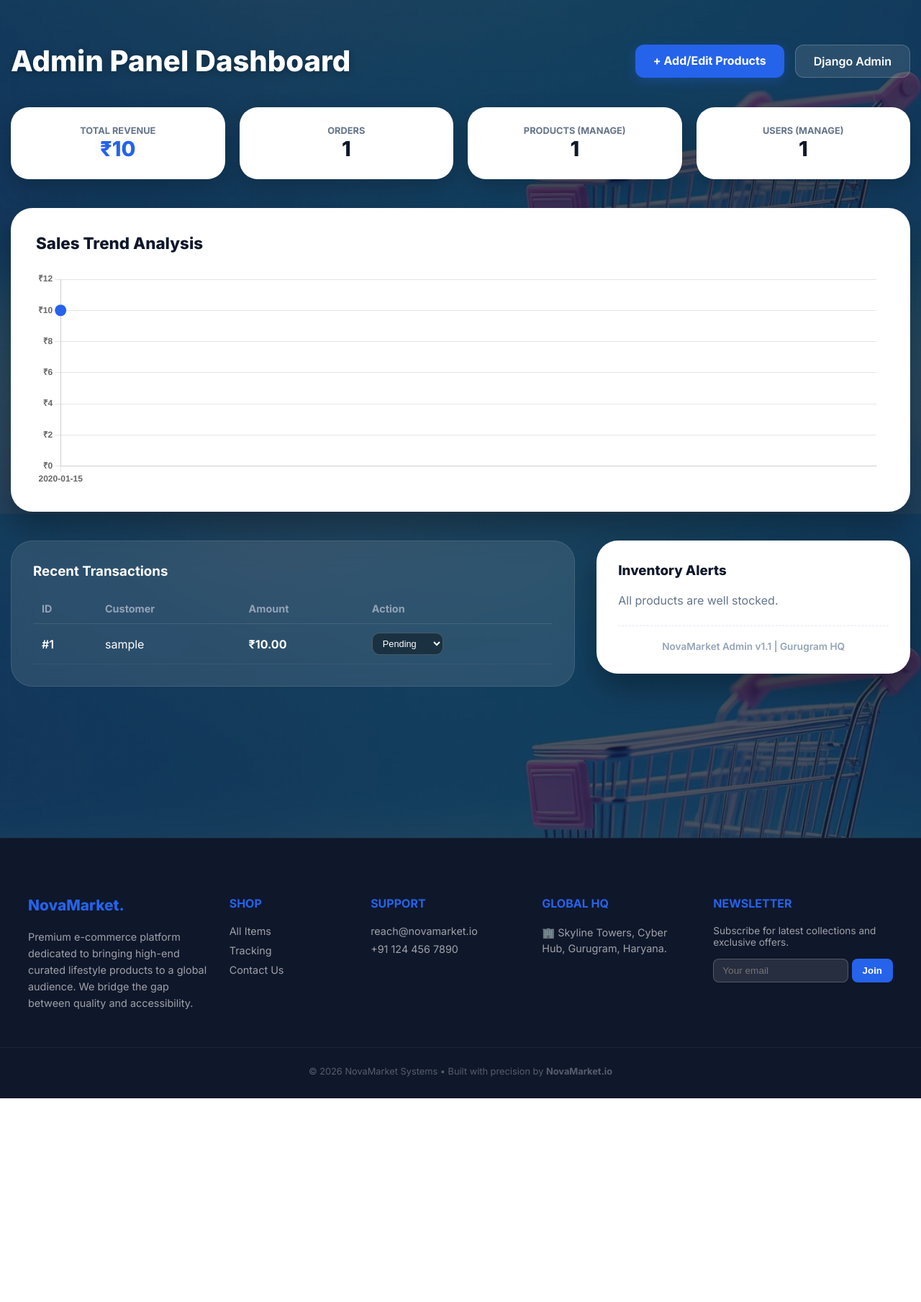
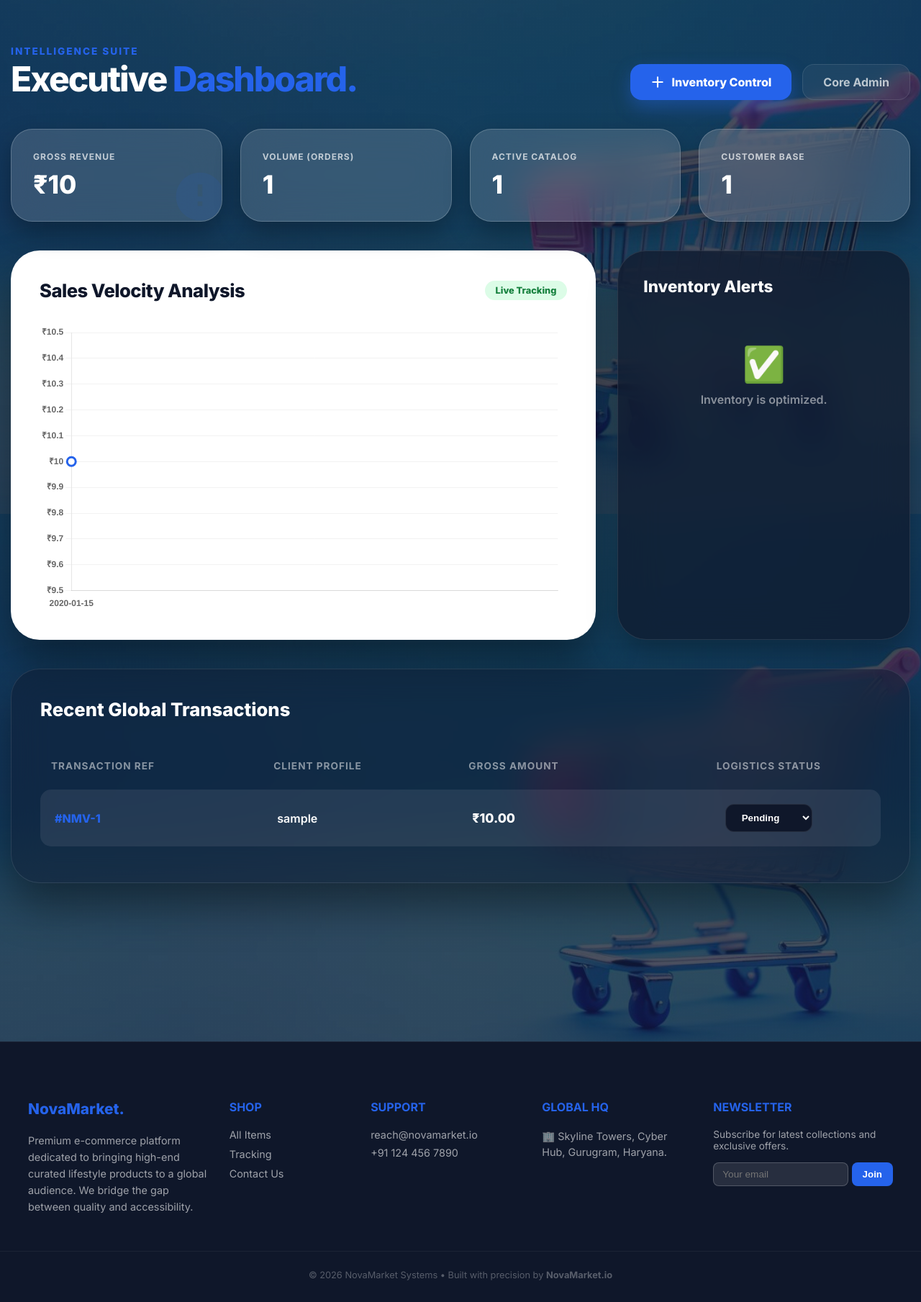
Before and after one commit to rbrajbardhan/django-ecommerce, a Django app: page /admin_panel/ in a window 1280 px wide. Shown: the part 86-1895 px from the top of the page at 72% size. Before the commit the page ends 1612 px from the top, so only its background shows below. Run offline with Django 5.2, Linux system fonts and the light colour scheme; a user stored in the database is signed in; tables that the repository leaves empty hold one stand-in row (values such as "Sample post").

Commit message:
Fixed some issues in admin_panel

```diff
--- a/static/css/style.css
+++ b/static/css/style.css
@@ -5,6 +5,8 @@
     --glass-white: rgba(255, 255, 255, 0.98);
     --glass-nav: rgba(15, 23, 42, 0.96);
     --border: rgba(255, 255, 255, 0.1);
+    /* New Glassmorphism Sidebar Variable */
+    --glass-sidebar: rgba(255, 255, 255, 0.05);
 }
 
 * { box-sizing: border-box; margin: 0; padding: 0; }
--- a/store/templates/base.html
+++ b/store/templates/base.html
@@ -18,7 +18,7 @@
                 <span class="logo">Nova<span>Market.</span></span>
             </a>
 
-            {% if request.resolver_match.url_name != 'login' and request.resolver_match.url_name != 'register' and request.resolver_match.url_name != 'admin_panel' %}
+            {% if request.resolver_match.url_name != 'login' and request.resolver_match.url_name != 'register' and request.resolver_match.url_name != 'admin_panel' and request.resolver_match.url_name != 'manage_products' %}
                 <form action="{% url 'home' %}" method="get" class="search-bar">
                     <svg width="22" height="22" fill="none" stroke="currentColor" viewBox="0 0 24 24" style="color: rgba(255,255,255,0.4);"><path stroke-linecap="round" stroke-linejoin="round" stroke-width="2.5" d="M21 21l-6-6m2-5a7 7 0 11-14 0 7 7 0 0114 0z"></path></svg>
                     <input type="text" name="q" placeholder="Search for electronics, fashion, and lifestyle..." value="{{ request.GET.q }}">
--- a/store/templates/store/admin_panel.html
+++ b/store/templates/store/admin_panel.html
@@ -3,60 +3,105 @@
 {% block content %}
 <script src="https://cdn.jsdelivr.net/npm/chart.js"></script>
 
-<div style="max-width: 1250px; margin: 0 auto; padding-bottom: 50px;">
-    <div style="display: flex; justify-content: space-between; align-items: center; margin-bottom: 40px;">
-        <h1 style="color: white; font-weight: 800; font-size: 2.5rem; text-shadow: 0 2px 10px rgba(0,0,0,0.3);">Admin Panel Dashboard</h1>
+<div style="max-width: 1400px; margin: 0 auto; padding-bottom: 60px;">
+
+    <div style="display: flex; justify-content: space-between; align-items: flex-end; margin-bottom: 40px;">
+        <div>
+            <span style="color: var(--primary); font-weight: 800; letter-spacing: 2px; text-transform: uppercase; font-size: 0.85rem;">Intelligence Suite</span>
+            <h1 style="color: white; font-weight: 900; font-size: 3rem; letter-spacing: -2px;">Executive <span style="color: var(--primary);">Dashboard.</span></h1>
+        </div>
         <div style="display: flex; gap: 15px;">
-            <a href="{% url 'manage_products' %}" style="text-decoration: none; color: white; background: var(--primary); padding: 12px 25px; border-radius: 12px; font-weight: 700; box-shadow: 0 4px 15px rgba(37, 99, 235, 0.3);">+ Add/Edit Products</a>
-            <a href="/admin/" target="_blank" style="text-decoration: none; color: white; background: rgba(255,255,255,0.1); padding: 12px 25px; border-radius: 12px; font-weight: 600; border: 1px solid rgba(255,255,255,0.2);">Django Admin</a>
+            <a href="{% url 'manage_products' %}" style="text-decoration: none; color: white; background: var(--primary); padding: 14px 28px; border-radius: 16px; font-weight: 800; display: flex; align-items: center; gap: 10px; box-shadow: 0 10px 25px rgba(37, 99, 235, 0.4); transition: 0.3s;">
+                <svg width="20" height="20" fill="none" stroke="currentColor" viewBox="0 0 24 24"><path stroke-linecap="round" stroke-linejoin="round" stroke-width="2.5" d="M12 4v16m8-8H4"></path></svg>
+                Inventory Control
+            </a>
+            <a href="/admin/" target="_blank" style="text-decoration: none; color: rgba(255,255,255,0.7); background: rgba(255,255,255,0.05); padding: 14px 28px; border-radius: 16px; font-weight: 700; border: 1px solid rgba(255,255,255,0.1); backdrop-filter: blur(10px);">Core Admin</a>
         </div>
     </div>
 
-    <div style="display: grid; grid-template-columns: repeat(4, 1fr); gap: 20px; margin-bottom: 40px;">
-        <div style="background: white; padding: 25px; border-radius: 25px; text-align: center; box-shadow: 0 10px 30px rgba(0,0,0,0.2);">
-            <p style="color: #64748b; font-weight: 700; font-size: 0.8rem; text-transform: uppercase;">Total Revenue</p>
-            <h2 style="color: var(--primary); font-size: 1.8rem; font-weight: 900;">₹{{ total_revenue }}</h2>
+    <div style="display: grid; grid-template-columns: repeat(4, 1fr); gap: 25px; margin-bottom: 40px;">
+        <div style="background: rgba(255,255,255,0.15); border: 1px solid rgba(255,255,255,0.2); backdrop-filter: blur(25px); -webkit-backdrop-filter: blur(25px); padding: 30px; border-radius: 30px; position: relative; overflow: hidden; box-shadow: 0 15px 35px rgba(0,0,0,0.3);">
+            <p style="color: rgba(255,255,255,0.7); font-weight: 700; font-size: 0.75rem; text-transform: uppercase; letter-spacing: 1px;">Gross Revenue</p>
+            <h2 style="color: white; font-size: 2.2rem; font-weight: 900; margin-top: 10px;">₹{{ total_revenue }}</h2>
+            <div style="position: absolute; right: -10px; bottom: -10px; opacity: 0.1; color: var(--primary);"><svg width="80" height="80" fill="currentColor" viewBox="0 0 24 24"><path d="M12 2C6.48 2 2 6.48 2 12s4.48 10 10 10 10-4.48 10-10S17.52 2 12 2zm1 14h-2v-2h2v2zm0-4h-2V7h2v5z"></path></svg></div>
         </div>
-        <div style="background: white; padding: 25px; border-radius: 25px; text-align: center; box-shadow: 0 10px 30px rgba(0,0,0,0.2);">
-            <p style="color: #64748b; font-weight: 700; font-size: 0.8rem; text-transform: uppercase;">Orders</p>
-            <h2 style="color: #0f172a; font-size: 1.8rem; font-weight: 900;">{{ total_orders }}</h2>
+
+        <div style="background: rgba(255,255,255,0.15); border: 1px solid rgba(255,255,255,0.2); backdrop-filter: blur(25px); padding: 30px; border-radius: 30px; box-shadow: 0 15px 35px rgba(0,0,0,0.3);">
+            <p style="color: rgba(255,255,255,0.7); font-weight: 700; font-size: 0.75rem; text-transform: uppercase; letter-spacing: 1px;">Volume (Orders)</p>
+            <h2 style="color: white; font-size: 2.2rem; font-weight: 900; margin-top: 10px;">{{ total_orders }}</h2>
         </div>
-        <a href="{% url 'manage_products' %}" style="text-decoration: none; background: white; padding: 25px; border-radius: 25px; text-align: center; box-shadow: 0 10px 30px rgba(0,0,0,0.2); transition: 0.3s; display: block;">
-            <p style="color: #64748b; font-weight: 700; font-size: 0.8rem; text-transform: uppercase;">Products (Manage)</p>
-            <h2 style="color: #0f172a; font-size: 1.8rem; font-weight: 900;">{{ total_products }}</h2>
-        </a>
-        <a href="{% url 'manage_users' %}" style="text-decoration: none; background: white; padding: 25px; border-radius: 25px; text-align: center; box-shadow: 0 10px 30px rgba(0,0,0,0.2); transition: 0.3s; display: block;">
-            <p style="color: #64748b; font-weight: 700; font-size: 0.8rem; text-transform: uppercase;">Users (Manage)</p>
-            <h2 style="color: #0f172a; font-size: 1.8rem; font-weight: 900;">{{ total_users }}</h2>
-        </a>
-    </div>
 
-    <div style="background: white; border-radius: 30px; padding: 35px; margin-bottom: 40px; box-shadow: 0 20px 40px rgba(0,0,0,0.3);">
-        <h3 style="color: #0f172a; margin-bottom: 25px; font-weight: 800; font-size: 1.4rem;">Sales Trend Analysis</h3>
-        <div style="height: 300px; position: relative; width: 100%;">
-            <canvas id="salesTrendChart"></canvas>
+        <div style="background: rgba(255,255,255,0.15); border: 1px solid rgba(255,255,255,0.2); backdrop-filter: blur(25px); padding: 30px; border-radius: 30px; box-shadow: 0 15px 35px rgba(0,0,0,0.3);">
+            <p style="color: rgba(255,255,255,0.7); font-weight: 700; font-size: 0.75rem; text-transform: uppercase; letter-spacing: 1px;">Active Catalog</p>
+            <h2 style="color: white; font-size: 2.2rem; font-weight: 900; margin-top: 10px;">{{ total_products }}</h2>
+        </div>
+
+        <div style="background: rgba(255,255,255,0.15); border: 1px solid rgba(255,255,255,0.2); backdrop-filter: blur(25px); padding: 30px; border-radius: 30px; box-shadow: 0 15px 35px rgba(0,0,0,0.3);">
+            <p style="color: rgba(255,255,255,0.7); font-weight: 700; font-size: 0.75rem; text-transform: uppercase; letter-spacing: 1px;">Customer Base</p>
+            <h2 style="color: white; font-size: 2.2rem; font-weight: 900; margin-top: 10px;">{{ total_users }}</h2>
         </div>
     </div>
 
-    <div style="display: grid; grid-template-columns: 1.8fr 1fr; gap: 30px;">
-        <div style="background: rgba(255,255,255,0.1); border-radius: 30px; padding: 30px; border: 1px solid var(--border); backdrop-filter: blur(15px);">
-            <h3 style="color: white; margin-bottom: 20px; font-weight: 700;">Recent Transactions</h3>
-            <table style="width: 100%; border-collapse: collapse; color: white; text-align: left;">
-                <tr style="border-bottom: 1px solid rgba(255,255,255,0.1); color: #94a3b8; font-size: 0.9rem;">
-                    <th style="padding: 12px;">ID</th>
-                    <th style="padding: 12px;">Customer</th>
-                    <th style="padding: 12px;">Amount</th>
-                    <th style="padding: 12px;">Action</th>
+    <div style="display: grid; grid-template-columns: 2fr 1fr; gap: 30px;">
+
+        <div style="background: white; border-radius: 40px; padding: 40px; box-shadow: 0 30px 60px rgba(0,0,0,0.4);">
+            <div style="display: flex; justify-content: space-between; align-items: center; margin-bottom: 30px;">
+                <h3 style="color: #0f172a; font-weight: 900; font-size: 1.6rem; letter-spacing: -0.5px;">Sales Velocity Analysis</h3>
+                <span style="color: #15803d; background: #dcfce7; padding: 6px 15px; border-radius: 50px; font-weight: 800; font-size: 0.8rem;">Live Tracking</span>
+            </div>
+            <div style="height: 400px; position: relative;">
+                <canvas id="salesTrendChart"></canvas>
+            </div>
+        </div>
+
+        <div style="background: rgba(15, 23, 42, 0.7); border: 1px solid rgba(255,255,255,0.1); backdrop-filter: blur(25px); border-radius: 40px; padding: 35px; color: white; box-shadow: 0 20px 40px rgba(0,0,0,0.3);">
+            <h3 style="font-weight: 800; margin-bottom: 25px; font-size: 1.4rem;">Inventory Alerts</h3>
+            {% if low_stock_products %}
+                <div style="display: flex; flex-direction: column; gap: 15px;">
+                {% for prod in low_stock_products %}
+                    <div style="background: rgba(255, 255, 255, 0.08); padding: 20px; border-radius: 20px; display: flex; justify-content: space-between; align-items: center; border: 1px solid rgba(255, 255, 255, 0.05);">
+                        <div>
+                            <p style="font-weight: 700; font-size: 1rem;">{{ prod.name }}</p>
+                            <p style="color: rgba(255,255,255,0.5); font-size: 0.8rem;">Category: {{ prod.category.name }}</p>
+                        </div>
+                        <div style="text-align: right;">
+                            <span style="{% if prod.stock == 0 %}background: #7f1d1d; color: #fca5a5;{% else %}background: #fee2e2; color: #b91c1c;{% endif %} padding: 8px 14px; border-radius: 12px; font-weight: 900; font-size: 0.85rem;">
+                                {% if prod.stock == 0 %}OUT OF STOCK{% else %}STOCK: {{ prod.stock }}{% endif %}
+                            </span>
+                        </div>
+                    </div>
+                {% endfor %}
+                </div>
+            {% else %}
+                <div style="text-align: center; padding: 40px 0;">
+                    <div style="font-size: 3rem; margin-bottom: 10px;">✅</div>
+                    <p style="color: rgba(255,255,255,0.5); font-weight: 600;">Inventory is optimized.</p>
+                </div>
+            {% endif %}
+        </div>
+    </div>
+
+    <div style="margin-top: 40px; background: rgba(15, 23, 42, 0.45); border-radius: 40px; padding: 40px; border: 1px solid rgba(255,255,255,0.1); backdrop-filter: blur(25px); box-shadow: 0 30px 60px rgba(0,0,0,0.4);">
+        <h3 style="color: white; font-weight: 800; margin-bottom: 30px; font-size: 1.6rem;">Recent Global Transactions</h3>
+        <table style="width: 100%; border-collapse: separate; border-spacing: 0 10px; color: white; text-align: left;">
+            <thead>
+                <tr style="color: rgba(255,255,255,0.5); font-size: 0.85rem; text-transform: uppercase; letter-spacing: 1px;">
+                    <th style="padding: 15px;">Transaction Ref</th>
+                    <th style="padding: 15px;">Client Profile</th>
+                    <th style="padding: 15px;">Gross Amount</th>
+                    <th style="padding: 15px; text-align: center;">Logistics Status</th>
                 </tr>
+            </thead>
+            <tbody>
                 {% for order in recent_orders %}
-                <tr style="border-bottom: 1px solid rgba(255,255,255,0.05);">
-                    <td style="padding: 12px; font-weight: 600;">#{{ order.id }}</td>
-                    <td style="padding: 12px;">{{ order.user.username }}</td>
-                    <td style="padding: 12px; font-weight: 700;">₹{{ order.total_amount }}</td>
-                    <td style="padding: 12px;">
+                <tr style="background: rgba(255,255,255,0.08); transition: 0.3s; border: 1px solid rgba(255,255,255,0.05);">
+                    <td style="padding: 20px; border-radius: 15px 0 0 15px; font-weight: 800; color: var(--primary);">#NMV-{{ order.id }}</td>
+                    <td style="padding: 20px; font-weight: 600;">{{ order.user.username }}</td>
+                    <td style="padding: 20px; font-weight: 900; font-size: 1.1rem;">₹{{ order.total_amount }}</td>
+                    <td style="padding: 20px; border-radius: 0 15px 15px 0; text-align: center;">
                         <form action="{% url 'update_order_status' order.id %}" method="POST">
                             {% csrf_token %}
-                            <select name="status" onchange="this.form.submit()" style="padding: 6px 10px; border-radius: 10px; border: 1px solid rgba(255,255,255,0.2); background: rgba(0,0,0,0.4); color: white; font-size: 0.8rem; cursor: pointer; outline: none;">
+                            <select name="status" onchange="this.form.submit()" style="padding: 10px 18px; border-radius: 12px; border: 1px solid rgba(255,255,255,0.1); background: #0f172a; color: white; font-weight: 700; cursor: pointer;">
                                 <option value="Pending" {% if order.status == 'Pending' %}selected{% endif %}>Pending</option>
                                 <option value="Shipped" {% if order.status == 'Shipped' %}selected{% endif %}>Shipped</option>
                                 <option value="Delivered" {% if order.status == 'Delivered' %}selected{% endif %}>Delivered</option>
@@ -66,25 +111,8 @@
                     </td>
                 </tr>
                 {% endfor %}
-            </table>
-        </div>
-
-        <div style="background: white; border-radius: 30px; padding: 30px; box-shadow: 0 20px 40px rgba(0,0,0,0.3); height: fit-content;">
-            <h3 style="color: #0f172a; margin-bottom: 20px; font-weight: 800;">Inventory Alerts</h3>
-            {% if low_stock_products %}
-                {% for prod in low_stock_products %}
-                <div style="display: flex; justify-content: space-between; align-items: center; padding: 12px 0; border-bottom: 1px solid #f1f5f9;">
-                    <span style="color: #1e293b; font-weight: 600;">{{ prod.name }}</span>
-                    <span style="background: #fee2e2; color: #b91c1c; padding: 6px 12px; border-radius: 8px; font-weight: 800; font-size: 0.8rem;">Stock: {{ prod.stock }}</span>
-                </div>
-                {% endfor %}
-            {% else %}
-                <p style="color: #64748b;">All products are well stocked.</p>
-            {% endif %}
-            <div style="margin-top: 25px; padding-top: 20px; border-top: 1px dashed #e2e8f0;">
-                <p style="color: #94a3b8; font-size: 0.85rem; font-weight: 600; text-align: center;">NovaMarket Admin v1.1 | Gurugram HQ</p>
-            </div>
-        </div>
+            </tbody>
+        </table>
     </div>
 </div>
 
@@ -92,50 +120,40 @@
     document.addEventListener("DOMContentLoaded", function() {
         const ctx = document.getElementById('salesTrendChart').getContext('2d');
         const chartData = {{ chart_amounts|safe }};
-        const maxVal = Math.max(...chartData, 0);
+
+        const gradient = ctx.createLinearGradient(0, 0, 0, 400);
+        gradient.addColorStop(0, 'rgba(37, 99, 235, 0.4)');
+        gradient.addColorStop(1, 'rgba(37, 99, 235, 0)');
 
         new Chart(ctx, {
             type: 'line',
             data: {
                 labels: {{ chart_dates|safe }},
                 datasets: [{
-                    label: 'Daily Revenue (₹)',
+                    label: 'Revenue Stream',
                     data: chartData,
                     borderColor: '#2563eb',
-                    backgroundColor: 'rgba(37, 99, 235, 0.1)',
-                    borderWidth: 4,
+                    backgroundColor: gradient,
+                    borderWidth: 5,
                     tension: 0.4,
                     fill: true,
-                    pointBackgroundColor: '#2563eb',
+                    pointBackgroundColor: '#fff',
+                    pointBorderColor: '#2563eb',
+                    pointBorderWidth: 3,
                     pointRadius: 6,
-                    pointHoverRadius: 8
+                    pointHoverRadius: 10
                 }]
             },
             options: {
                 responsive: true,
                 maintainAspectRatio: false,
-                plugins: {
-                    legend: { display: false },
-                    tooltip: {
-                        callbacks: {
-                            label: function(context) {
-                                return ' Revenue: ₹' + context.parsed.y.toLocaleString('en-IN');
-                            }
-                        }
-                    }
-                },
+                plugins: { legend: { display: false } },
                 scales: {
                     y: {
-                        beginAtZero: true,
-                        suggestedMax: maxVal * 1.2,
-                        ticks: {
-                            callback: value => '₹' + value.toLocaleString('en-IN'),
-                            font: { weight: '600' }
-                        }
+                        grid: { color: 'rgba(0,0,0,0.05)' },
+                        ticks: { callback: v => '₹' + v.toLocaleString('en-IN'), font: { weight: '800' } }
                     },
-                    x: {
-                        ticks: { font: { weight: '600' } }
-                    }
+                    x: { grid: { display: false }, ticks: { font: { weight: '700' } } }
                 }
             }
         });
--- a/store/views.py
+++ b/store/views.py
@@ -119,10 +119,13 @@ def my_orders(request):
 
 @user_passes_test(lambda u: u.is_staff, login_url='login')
 def admin_panel(request):
-    sales_trend = Order.objects.annotate(date=TruncDate('created_at')).values('date').annotate(total=Sum('total_amount')).order_by('date')
+    # Only calculate revenue from non-cancelled orders
+    sales_trend = Order.objects.exclude(status='Cancelled').annotate(date=TruncDate('created_at')).values('date').annotate(total=Sum('total_amount')).order_by('date')
+
     context = {
         'total_orders': Order.objects.count(),
-        'total_revenue': Order.objects.aggregate(Sum('total_amount'))['total_amount__sum'] or 0,
+        # Exclude Cancelled orders from revenue card
+        'total_revenue': Order.objects.exclude(status='Cancelled').aggregate(Sum('total_amount'))['total_amount__sum'] or 0,
         'total_users': User.objects.count(),
         'total_products': Product.objects.count(),
         'recent_orders': Order.objects.all().order_by('-created_at')[:8],
@@ -136,7 +139,26 @@ def admin_panel(request):
 def update_order_status(request, order_id):
     if request.method == 'POST':
         order = get_object_or_404(Order, id=order_id)
-        order.status = request.POST.get('status')
+        new_status = request.POST.get('status')
+
+        # If order is being cancelled, restore the stock
+        if new_status == 'Cancelled' and order.status != 'Cancelled':
+            with transaction.atomic():
+                for item in order.items.all():
+                    item.product.stock += item.quantity
+                    item.product.save()
+
+        # If a previously cancelled order is restored, re-deduct stock
+        elif new_status != 'Cancelled' and order.status == 'Cancelled':
+            with transaction.atomic():
+                for item in order.items.all():
+                    if item.product.stock < item.quantity:
+                        messages.error(request, f"Cannot restore order. Insufficient stock for {item.product.name}.")
+                        return redirect('admin_panel')
+                    item.product.stock -= item.quantity
+                    item.product.save()
+
+        order.status = new_status
         order.save()
         messages.success(request, f"Order status updated for #{order_id}.")
     return redirect('admin_panel')
```
Also changed, not shown: other parts of static/css/style.css (+77 -14 lines), store/templates/store/home.html (+6 -6 lines).
